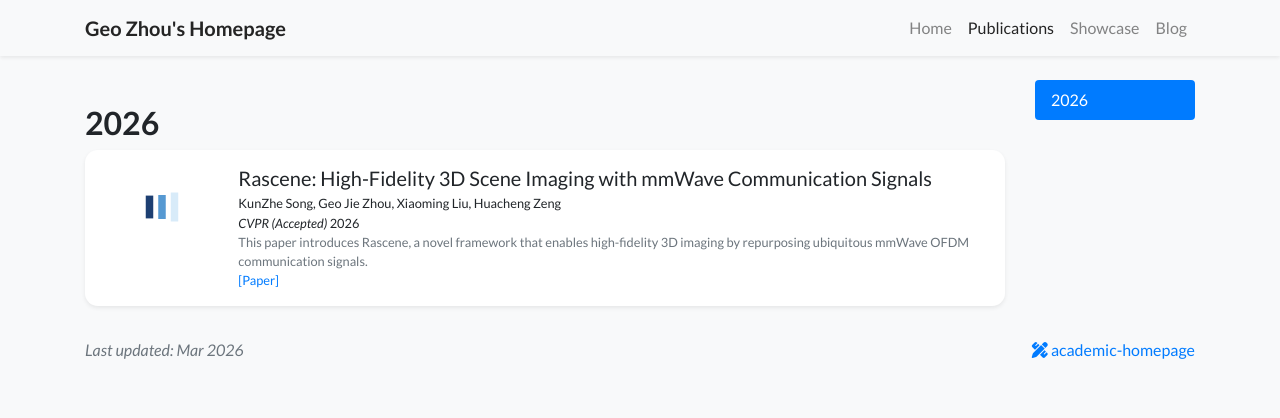
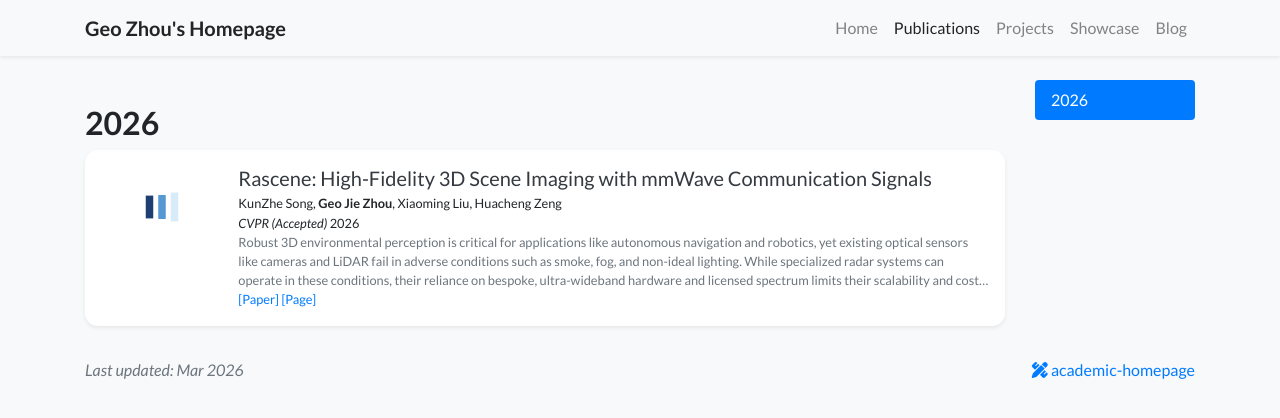
Before and after one commit to Geo-Chou/Geo-Chou.github.io, a Jekyll site: the page built from publications.html, in a window 1280 px wide. Shown: the top 418 px of the page. Built offline with Jekyll 4.4.1, drawn with Linux system fonts in a browser that asks for light colours; nearby versions of some CDN libraries; a style sheet for code colours, icons or effects is not loaded.

Commit message:
update pubs and projs, add video demo for pub

```diff
--- a/_config.yml
+++ b/_config.yml
@@ -35,6 +35,21 @@
 # timezone: Asia/Shanghai
 
 collections:
-  - publications
-  - news
-  - showcase
+  publications:
+    output: true
+    permalink: /publications/:year/:slug.html
+  news:
+    output: false
+  showcase:
+    output: false
+  projects:
+    output: true
+    permalink: /projects/:slug/
+
+defaults:
+  - scope:
+      path: ""
+      type: "publications"
+    values:
+      layout: publication
+      container_class: container-lg
--- a/_data/navigation.yml
+++ b/_data/navigation.yml
@@ -5,6 +5,8 @@
   url: /
 - name: Publications
   url: /publications
+- name: Projects
+  url: /projects
 - name: Showcase
   url: /showcase
 - name: Blog
--- a/_includes/widgets/publication_item.html
+++ b/_includes/widgets/publication_item.html
@@ -9,10 +9,10 @@
             {%- endif -%}
         </div>
         <div class="col-md-9 col-xl-10 p-3 pl-md-0">
-            <h5 class="mt-0 mb-1 font-weight-normal">{{ item.title }}</h5>
+            <h5 class="mt-0 mb-1 font-weight-normal"><a class="text-dark" href="{{ item.url | relative_url }}">{{ item.title }}</a></h5>
             <p class="mt-0 mb-0 small">{% include widgets/author_list.html authors=item.authors %}</p>
             <p class="mt-0 mb-0 small">{{item.pub_pre}}<i>{{ item.pub }}</i>{{ item.pub_post }} {{ item.pub_date }} {{ item.pub_last }}</p>
-            <p class="mt-0 mb-0 small text-muted">{{ item.abstract }}</p>
+            <p class="mt-0 mb-0 small text-muted abstract-clamp">{{ item.abstract }}</p>
 
             <p class="small pb-0 mb-0 lh-125 text-muted abstract-links">
                 {% for link in item.links %}
@@ -22,6 +22,7 @@
                     <a target="_blank" href="{{ link[1] }}">[{{ link[0] }}]</a>
                     {% endif %}
                 {% endfor %}
+                <a target="_self" href="{{ item.url | relative_url }}">[Page]</a>
             </p>
 
         </div>
@@ -33,10 +34,10 @@
         <div class="d-flex align-items-start flex-column py-3 px-4">
             <div class="mb-auto"></div>
             <div>
-                <h5 class="mt-0 mb-1 font-weight-normal">{{ item.title }}</h5>
+                <h5 class="mt-0 mb-1 font-weight-normal"><a class="text-dark" href="{{ item.url | relative_url }}">{{ item.title }}</a></h5>
                 <p class="mt-0 mb-0 small">{% include widgets/author_list.html authors=item.authors %}</p>
                 <p class="mt-0 mb-0 small">{{item.pub_pre}}<i>{{ item.pub }}</i>{{ item.pub_post }} {{ item.pub_date }} {{ item.pub_last }}</p>
-                <p class="mt-0 mb-0 small text-muted">{{ item.abstract }}</p>
+                <p class="mt-0 mb-0 small text-muted abstract-clamp">{{ item.abstract }}</p>
 
                 <p class="small pb-0 mb-0 lh-125 text-muted abstract-links">
                     {% for link in item.links %}
@@ -46,6 +47,7 @@
                         <a target="_blank" href="{{ link[1] }}">[{{ link[0] }}]</a>
                         {% endif %}
                     {% endfor %}
+                    <a target="_self" href="{{ item.url | relative_url }}">[Page]</a>
                 </p>
             </div>
         </div>
--- /dev/null
+++ b/_publications/2026/2026-pub-cvpr.md
@@ -0,0 +1,36 @@
+---
+title:          "Rascene: High-Fidelity 3D Scene Imaging with mmWave Communication Signals"
+date:           2026-02-21 00:01:30 -0500
+selected:       true
+pub:            "CVPR (Accepted)"
+pub_date:       "2026"
+abstract: >-
+  Robust 3D environmental perception is critical for applications like autonomous navigation and robotics, yet existing optical sensors like cameras and LiDAR fail in adverse conditions such as smoke, fog, and non-ideal lighting. While specialized radar systems can operate in these conditions, their reliance on bespoke, ultra-wideband hardware and licensed spectrum limits their scalability and cost-effectiveness. This paper introduces Rascene, a novel framework that enables high-fidelity 3D imaging by repurposing ubiquitous mmWave OFDM communication signals. Recognizing that a single-frame RF signal is inherently sparse, noisy, and highly ambiguous, the key innovation of Rascene is a multi-frame 3D imaging framework designed to fuse information from signals captured across multiple, arbitrary poses. This framework leverages a spatially adaptive fusion mechanism to find geometric consensus across the multiple views, effectively suppressing multipath artifacts while preserving sparse geometric details. Experiments demonstrate that our method reconstructs 3D scenes with high precision, providing a new pathway for low-cost, scalable, and robust 3D perception.
+cover:          /assets/images/covers/2026_cvpr_cover.png
+authors:
+- KunZhe Song
+- Geo Jie Zhou
+- Xiaoming Liu
+- Huacheng Zeng
+links:
+  Paper: https://arxiv.org/
+
+citation: |
+  @inproceedings{zhou2026rascene,
+    title={Rascene: High-Fidelity 3D Scene Imaging with mmWave Communication Signals},
+    author={Song, KunZhe and Zhou, Geo Jie and Liu, Xiaoming and Zeng, Huacheng},
+    booktitle={IEEE/CVF Conference on Computer Vision and Pattern Recognition (CVPR)},
+    year={2026}
+  }
+
+---
+
+Rascene pushes mmWave sensing toward photorealistic 3D reconstructions.
+
+## Demo Video:
+<div class="embed-responsive embed-responsive-16by9 mb-3">
+<video class="embed-responsive-item" controls preload="metadata" poster="/assets/images/covers/2026_cvpr_cover.png">
+  <source src="/assets/videos/2025-cvpr.mp4" type="video/mp4">
+  Your browser does not support the video tag.
+</video>
+</div>
--- a/assets/css/global.css
+++ b/assets/css/global.css
@@ -66,6 +66,13 @@
     min-height: 100px;
 }
 
+.abstract-clamp {
+    display: -webkit-box;
+    -webkit-box-orient: vertical;
+    -webkit-line-clamp: 3; /* adjust line count as needed */
+    overflow: hidden;
+}
+
 img.lazy {
     background-image: url('images/loading.gif');
     background-repeat: no-repeat;
```
Also changed, not shown: _data/authors.yml (+4 -20 lines), _layouts/publication.html (added, +80 -0 lines), _news/2026-news1.md (added, +4 -0 lines), _projects/2026-rascene.md (added, +12 -0 lines), _publications/2025/2025-pub-example-1.md (deleted, +0 -17 lines), projects.html (added, +52 -0 lines), apple-touch-icon-precomposed.png (added), apple-touch-icon.png (added), 1 other file. Lines whose indentation alone changed are shown as unchanged.
